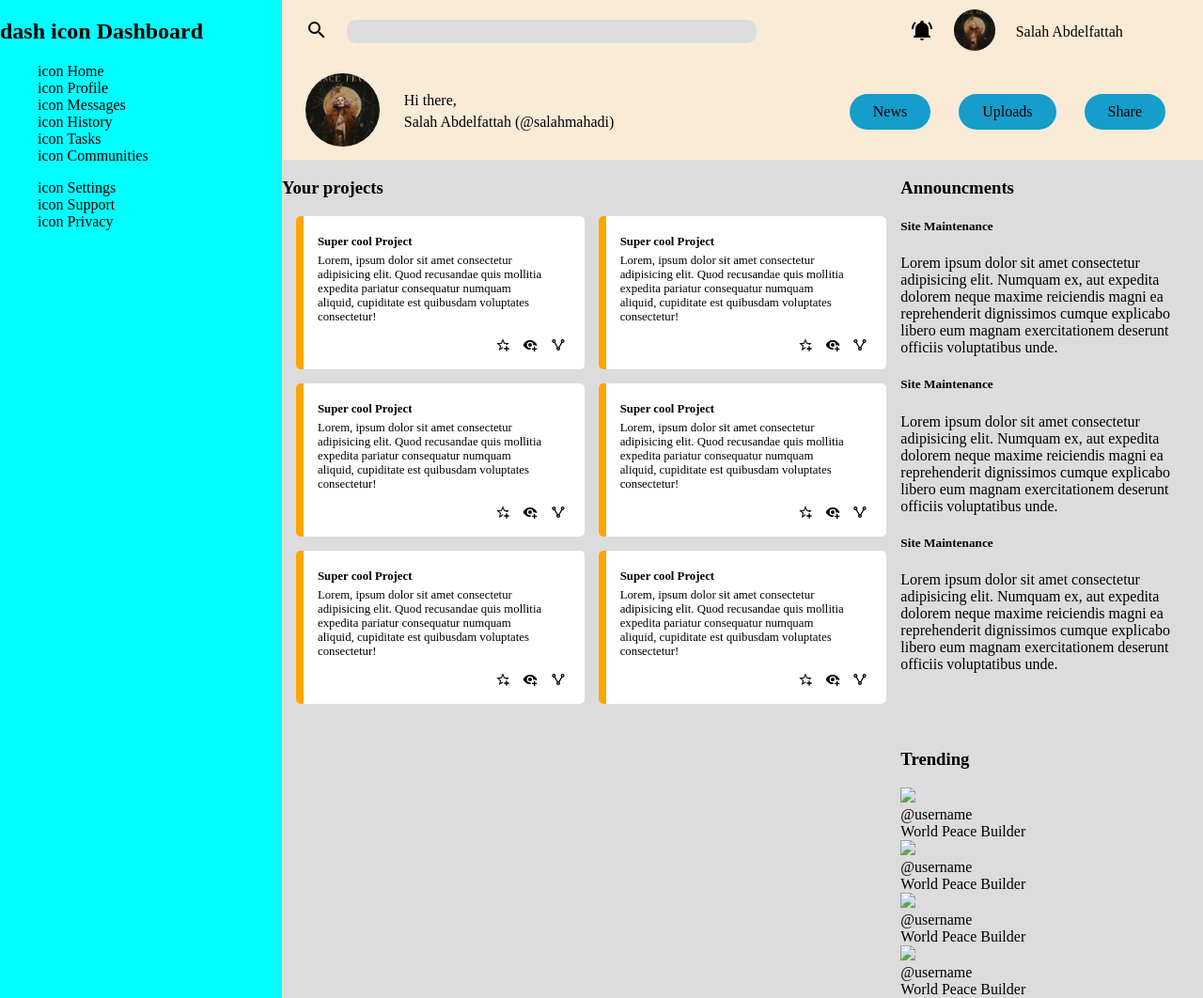
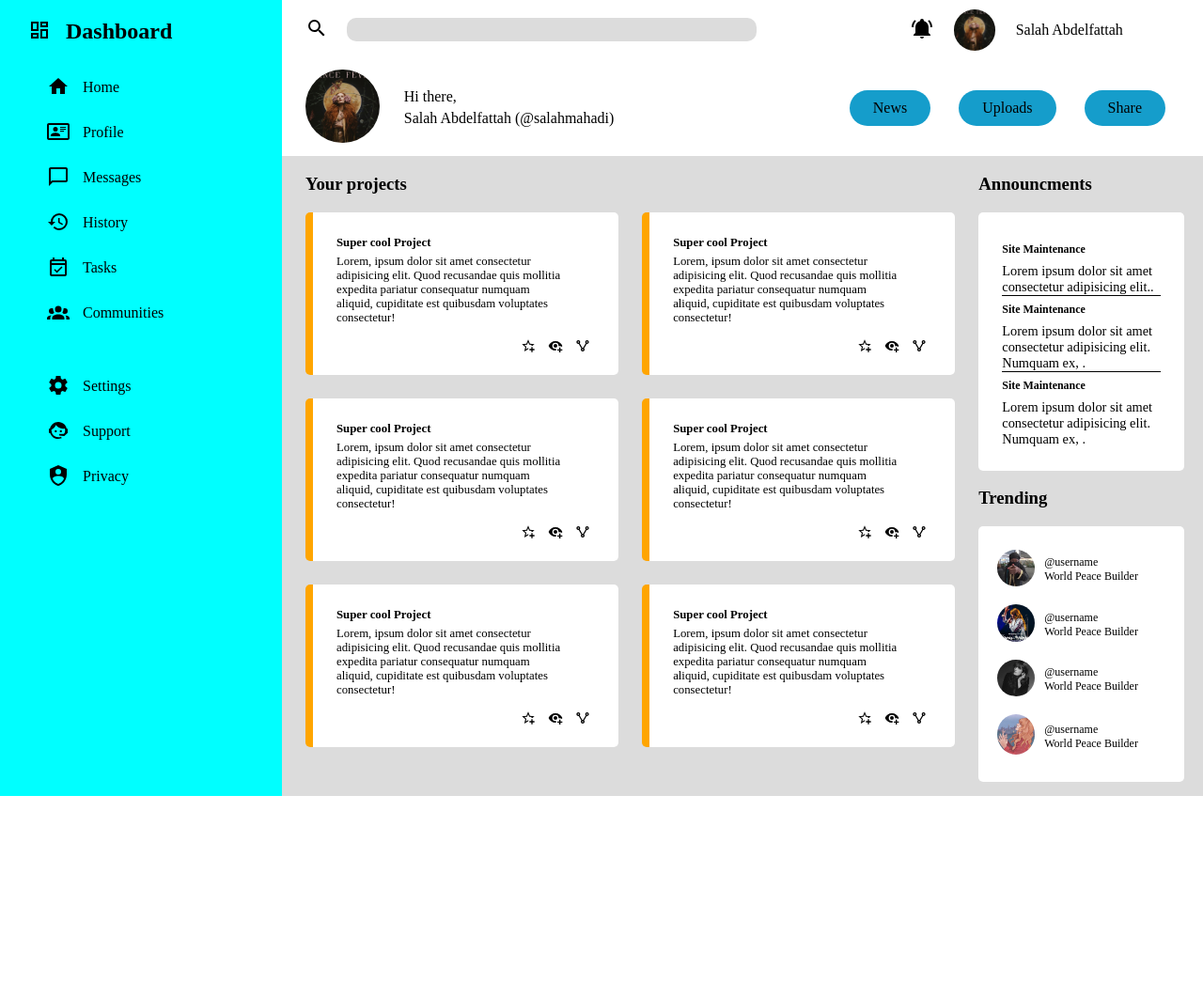
Before and after one commit to SalahFattah/Admin-Dashboard, a plain HTML site: page index.html in a window 1280 px wide. Shown: the whole page at 94% size. After the commit the page ends 847 px from the top, so only its background shows below. Drawn offline with Linux system fonts and the light colour scheme.

Commit message:
Finish up the layout

```diff
--- a/index.html
+++ b/index.html
@@ -49,20 +49,40 @@
         </div>
     </section>
     <section id="sidebar">
-        <h1><span>dash icon</span> Dashboard</h1>
+        <h1><span><svg style="width:24px;height:24px" viewBox="0 0 24 24">
+            <path fill="currentColor" d="M19,5V7H15V5H19M9,5V11H5V5H9M19,13V19H15V13H19M9,17V19H5V17H9M21,3H13V9H21V3M11,3H3V13H11V3M21,11H13V21H21V11M11,15H3V21H11V15Z" />
+        </svg></span> Dashboard</h1>
         <div class="nav">
             <ul class="top-nav">
-                <li><span>icon </span>Home</li>
-                <li><span>icon </span>Profile</li>
-                <li><span>icon </span>Messages</li>
-                <li><span>icon </span>History</li>
-                <li><span>icon </span>Tasks</li>
-                <li><span>icon </span>Communities</li>
+                <li><span><svg style="width:24px;height:24px" viewBox="0 0 24 24">
+                    <path fill="currentColor" d="M10,20V14H14V20H19V12H22L12,3L2,12H5V20H10Z" />
+                </svg> </span>Home</li>
+                <li><span><svg style="width:24px;height:24px" viewBox="0 0 24 24">
+                    <path fill="currentColor" d="M22,3H2C0.91,3.04 0.04,3.91 0,5V19C0.04,20.09 0.91,20.96 2,21H22C23.09,20.96 23.96,20.09 24,19V5C23.96,3.91 23.09,3.04 22,3M22,19H2V5H22V19M14,17V15.75C14,14.09 10.66,13.25 9,13.25C7.34,13.25 4,14.09 4,15.75V17H14M9,7A2.5,2.5 0 0,0 6.5,9.5A2.5,2.5 0 0,0 9,12A2.5,2.5 0 0,0 11.5,9.5A2.5,2.5 0 0,0 9,7M14,7V8H20V7H14M14,9V10H20V9H14M14,11V12H18V11H14" />
+                </svg> </span>Profile</li>
+                <li><span><svg style="width:24px;height:24px" viewBox="0 0 24 24">
+                    <path fill="currentColor" d="M20 2H4C2.9 2 2 2.9 2 4V22L6 18H20C21.1 18 22 17.1 22 16V4C22 2.9 21.1 2 20 2M20 16H5.2L4 17.2V4H20V16Z" />
+                </svg> </span>Messages</li>
+                <li><span><svg style="width:24px;height:24px" viewBox="0 0 24 24">
+                    <path fill="currentColor" d="M13.5,8H12V13L16.28,15.54L17,14.33L13.5,12.25V8M13,3A9,9 0 0,0 4,12H1L4.96,16.03L9,12H6A7,7 0 0,1 13,5A7,7 0 0,1 20,12A7,7 0 0,1 13,19C11.07,19 9.32,18.21 8.06,16.94L6.64,18.36C8.27,20 10.5,21 13,21A9,9 0 0,0 22,12A9,9 0 0,0 13,3" />
+                </svg> </span>History</li>
+                <li><span><svg style="width:24px;height:24px" viewBox="0 0 24 24">
+                    <path fill="currentColor" d="M19,4H18V2H16V4H8V2H6V4H5A2,2 0 0,0 3,6V20A2,2 0 0,0 5,22H19A2,2 0 0,0 21,20V6A2,2 0 0,0 19,4M19,20H5V10H19V20M5,8V6H19V8H5M10.56,18.46L16.5,12.53L15.43,11.47L10.56,16.34L8.45,14.23L7.39,15.29L10.56,18.46Z" />
+                </svg> </span>Tasks</li>
+                <li><span><svg style="width:24px;height:24px" viewBox="0 0 24 24">
+                    <path fill="currentColor" d="M12,5.5A3.5,3.5 0 0,1 15.5,9A3.5,3.5 0 0,1 12,12.5A3.5,3.5 0 0,1 8.5,9A3.5,3.5 0 0,1 12,5.5M5,8C5.56,8 6.08,8.15 6.53,8.42C6.38,9.85 6.8,11.27 7.66,12.38C7.16,13.34 6.16,14 5,14A3,3 0 0,1 2,11A3,3 0 0,1 5,8M19,8A3,3 0 0,1 22,11A3,3 0 0,1 19,14C17.84,14 16.84,13.34 16.34,12.38C17.2,11.27 17.62,9.85 17.47,8.42C17.92,8.15 18.44,8 19,8M5.5,18.25C5.5,16.18 8.41,14.5 12,14.5C15.59,14.5 18.5,16.18 18.5,18.25V20H5.5V18.25M0,20V18.5C0,17.11 1.89,15.94 4.45,15.6C3.86,16.28 3.5,17.22 3.5,18.25V20H0M24,20H20.5V18.25C20.5,17.22 20.14,16.28 19.55,15.6C22.11,15.94 24,17.11 24,18.5V20Z" />
+                </svg> </span>Communities</li>
             </ul>
             <ul class="bottom-nav">
-                <li><span>icon </span>Settings</li>
-                <li><span>icon </span>Support</li>
-                <li><span>icon </span>Privacy</li>
+                <li><span><svg style="width:24px;height:24px" viewBox="0 0 24 24">
+                    <path fill="currentColor" d="M12,15.5A3.5,3.5 0 0,1 8.5,12A3.5,3.5 0 0,1 12,8.5A3.5,3.5 0 0,1 15.5,12A3.5,3.5 0 0,1 12,15.5M19.43,12.97C19.47,12.65 19.5,12.33 19.5,12C19.5,11.67 19.47,11.34 19.43,11L21.54,9.37C21.73,9.22 21.78,8.95 21.66,8.73L19.66,5.27C19.54,5.05 19.27,4.96 19.05,5.05L16.56,6.05C16.04,5.66 15.5,5.32 14.87,5.07L14.5,2.42C14.46,2.18 14.25,2 14,2H10C9.75,2 9.54,2.18 9.5,2.42L9.13,5.07C8.5,5.32 7.96,5.66 7.44,6.05L4.95,5.05C4.73,4.96 4.46,5.05 4.34,5.27L2.34,8.73C2.21,8.95 2.27,9.22 2.46,9.37L4.57,11C4.53,11.34 4.5,11.67 4.5,12C4.5,12.33 4.53,12.65 4.57,12.97L2.46,14.63C2.27,14.78 2.21,15.05 2.34,15.27L4.34,18.73C4.46,18.95 4.73,19.03 4.95,18.95L7.44,17.94C7.96,18.34 8.5,18.68 9.13,18.93L9.5,21.58C9.54,21.82 9.75,22 10,22H14C14.25,22 14.46,21.82 14.5,21.58L14.87,18.93C15.5,18.67 16.04,18.34 16.56,17.94L19.05,18.95C19.27,19.03 19.54,18.95 19.66,18.73L21.66,15.27C21.78,15.05 21.73,14.78 21.54,14.63L19.43,12.97Z" />
+                </svg> </span>Settings</li>
+                <li><span><svg style="width:24px;height:24px" viewBox="0 0 24 24">
+                    <path fill="currentColor" d="M18.72,14.76C19.07,13.91 19.26,13 19.26,12C19.26,11.28 19.15,10.59 18.96,9.95C18.31,10.1 17.63,10.18 16.92,10.18C13.86,10.18 11.15,8.67 9.5,6.34C8.61,8.5 6.91,10.26 4.77,11.22C4.73,11.47 4.73,11.74 4.73,12A7.27,7.27 0 0,0 12,19.27C13.05,19.27 14.06,19.04 14.97,18.63C15.54,19.72 15.8,20.26 15.78,20.26C14.14,20.81 12.87,21.08 12,21.08C9.58,21.08 7.27,20.13 5.57,18.42C4.53,17.38 3.76,16.11 3.33,14.73H2V10.18H3.09C3.93,6.04 7.6,2.92 12,2.92C14.4,2.92 16.71,3.87 18.42,5.58C19.69,6.84 20.54,8.45 20.89,10.18H22V14.67H22V14.69L22,14.73H21.94L18.38,18L13.08,17.4V15.73H17.91L18.72,14.76M9.27,11.77C9.57,11.77 9.86,11.89 10.07,12.11C10.28,12.32 10.4,12.61 10.4,12.91C10.4,13.21 10.28,13.5 10.07,13.71C9.86,13.92 9.57,14.04 9.27,14.04C8.64,14.04 8.13,13.54 8.13,12.91C8.13,12.28 8.64,11.77 9.27,11.77M14.72,11.77C15.35,11.77 15.85,12.28 15.85,12.91C15.85,13.54 15.35,14.04 14.72,14.04C14.09,14.04 13.58,13.54 13.58,12.91A1.14,1.14 0 0,1 14.72,11.77Z" />
+                </svg> </span>Support</li>
+                <li><span><svg style="width:24px;height:24px" viewBox="0 0 24 24">
+                    <path fill="currentColor" d="M12,1L3,5V11C3,16.55 6.84,21.74 12,23C17.16,21.74 21,16.55 21,11V5L12,1M12,5A3,3 0 0,1 15,8A3,3 0 0,1 12,11A3,3 0 0,1 9,8A3,3 0 0,1 12,5M17.13,17C15.92,18.85 14.11,20.24 12,20.92C9.89,20.24 8.08,18.85 6.87,17C6.53,16.5 6.24,16 6,15.47C6,13.82 8.71,12.47 12,12.47C15.29,12.47 18,13.79 18,15.47C17.76,16 17.47,16.5 17.13,17Z" />
+                </svg> </span>Privacy</li>
             </ul>
         </div>
     </section>
@@ -168,19 +188,22 @@
 
             </div>
         </div>
+        <div class="anon-and-trend">
         <div class="announcments">
             <h3>Announcments</h3>
+            <div class="anons">
             <div class="announ">
                 <h5>Site Maintenance </h5>
-                <p>Lorem ipsum dolor sit amet consectetur adipisicing elit. Numquam ex, aut expedita dolorem neque maxime reiciendis magni ea reprehenderit dignissimos cumque explicabo libero eum magnam exercitationem deserunt officiis voluptatibus unde.</p>
+                <p>Lorem ipsum dolor sit amet consectetur adipisicing elit..</p>
             </div>
             <div class="announ">
                 <h5>Site Maintenance </h5>
-                <p>Lorem ipsum dolor sit amet consectetur adipisicing elit. Numquam ex, aut expedita dolorem neque maxime reiciendis magni ea reprehenderit dignissimos cumque explicabo libero eum magnam exercitationem deserunt officiis voluptatibus unde.</p>
+                <p>Lorem ipsum dolor sit amet consectetur adipisicing elit. Numquam ex, .</p>
             </div>
             <div class="announ">
                 <h5>Site Maintenance </h5>
-                <p>Lorem ipsum dolor sit amet consectetur adipisicing elit. Numquam ex, aut expedita dolorem neque maxime reiciendis magni ea reprehenderit dignissimos cumque explicabo libero eum magnam exercitationem deserunt officiis voluptatibus unde.</p>
+                <p>Lorem ipsum dolor sit amet consectetur adipisicing elit. Numquam ex, .</p>
+            </div>
             </div>
 
         </div>
@@ -189,7 +212,7 @@
             <div class="tweets">
                 <div class="tweet">
                     <div class="tweet-img">
-                    <img src="1">
+                    <img src="./images/DtdVU25UUAEP6yT.jpg">
                     </div>
                     <div class="tweet-info">
                     <span>@username</span><br>
@@ -199,7 +222,7 @@
 
                 <div class="tweet">
                     <div class="tweet-img">
-                    <img src="1">
+                    <img src="./images/CRhdTj1WoAAE-vP.jpg">
                     </div>
                     <div class="tweet-info">
                     <span>@username</span><br>
@@ -209,7 +232,7 @@
 
                 <div class="tweet">
                     <div class="tweet-img">
-                    <img src="1">
+                    <img src="./images/CXhnT6bWEAEGVIs.jpg">
                     </div>
                     <div class="tweet-info">
                     <span>@username</span><br>
@@ -219,7 +242,7 @@
 
                 <div class="tweet">
                     <div class="tweet-img">
-                    <img src="1">
+                    <img src="./images/CnRa7WvW8AAfVoQ.jpg">
                     </div>
                     <div class="tweet-info">
                     <span>@username</span><br>
@@ -228,6 +251,7 @@
                 </div>
             </div>
         </div>
+        </div>
 
     </section>
     </div>
--- a/styles.css
+++ b/styles.css
@@ -11,7 +11,7 @@ body{
 }
 #header{
     grid-area: 1/2/2/3;
-    background-color: antiquewhite;
+    background-color: white;
 }
 #sidebar{
     grid-area: 1/1/3/2;
@@ -49,6 +49,7 @@ input[type="search"]{
 #profile-pic img{
     width: 50%;
     border-radius: 50%;
+    vertical-align: middle;
 }
 #search{
     display: flex;
@@ -86,25 +87,29 @@ ul{
 }
 #main{
     display: grid;
-    grid-template-columns: 2fr 1fr;
-    gap: 15px;
+    grid-template-columns: 3fr 1fr;
+    gap: 25px;
     background-color: gainsboro;
 }
 #main > .trending{
     grid-area: 2/2/3/3;
 }
+.projects h3{
+    margin-left: 25px;
+}
 .cards{
     display: grid;
-    grid-template-columns: repeat(auto-fit,minmax(300px,1fr));
+    grid-template-columns: repeat(auto-fit,minmax(250px,1fr));
+    margin-bottom: 15px;
     /* gap: 15px; */
 }
 .card{
     border-left: 8px solid orange;
     border-radius: 5px;
-    margin-left: 15px;
-    margin-bottom: 15px;
+    margin-left: 25px;
+    margin-bottom: 25px;
     background-color: #fff;
-    padding: 20px 15px 10px;
+    padding: 25px 25px 15px;
     font-size: 0.8rem;
 }
 .card h4{
@@ -126,3 +131,68 @@ ul{
 .card-icons svg{
     width: 1rem !important;
 }
+.anons{
+    background-color: #fff;
+    margin-right: 20px;
+    padding: 25px;
+    /* max-height: 60vh; */
+    display: flex;
+    flex-direction: column;
+    border-radius: 5px;
+    font-size: 0.9rem;
+}
+.announ{
+/* height: 100px; */
+overflow: auto;
+
+}
+.announ:first-child ~ .announ{
+    border-top: 1px solid black;
+}
+.announ h5,.announ p{
+    margin: 7px 0 0 0;
+}
+.announ p{
+    /* max-width: 250px; */
+    -webkit-line-clamp: 4;
+    -webkit-box-orient: vertical;
+    overflow: hidden;
+}
+
+.tweets{
+    /* margin-top: 30px; */
+    background-color: #fff;
+    margin-right: 20px;
+    padding: 10px 20px;
+    /* max-height: 60vh; */
+    border-radius: 5px;
+    font-size: 0.75rem;
+    margin-bottom: 15px;
+}
+.trending img{
+    width: 40px;
+    border-radius: 50%;
+}
+.tweet{
+    display: flex;
+    align-items: center;
+    margin: 15px 0;
+}
+.tweet-info{
+    margin-left: 10px;
+
+}
+#sidebar span{
+    vertical-align: middle;
+    margin-right: 10px;
+}
+.top-nav li, .bottom-nav li{
+    margin: 20px;
+}
+.top-nav{
+    margin: 30px 0 50px 0;
+}
+#sidebar h1, #sidebar ul{
+    padding: 0;
+    margin-left: 30px;
+}
```
Also changed, not shown: images/CRhdTj1WoAAE-vP.jpg (added), images/CXhnT6bWEAEGVIs.jpg (added), images/CnRa7WvW8AAfVoQ.jpg (added), images/DtdVU25UUAEP6yT.jpg (added).
